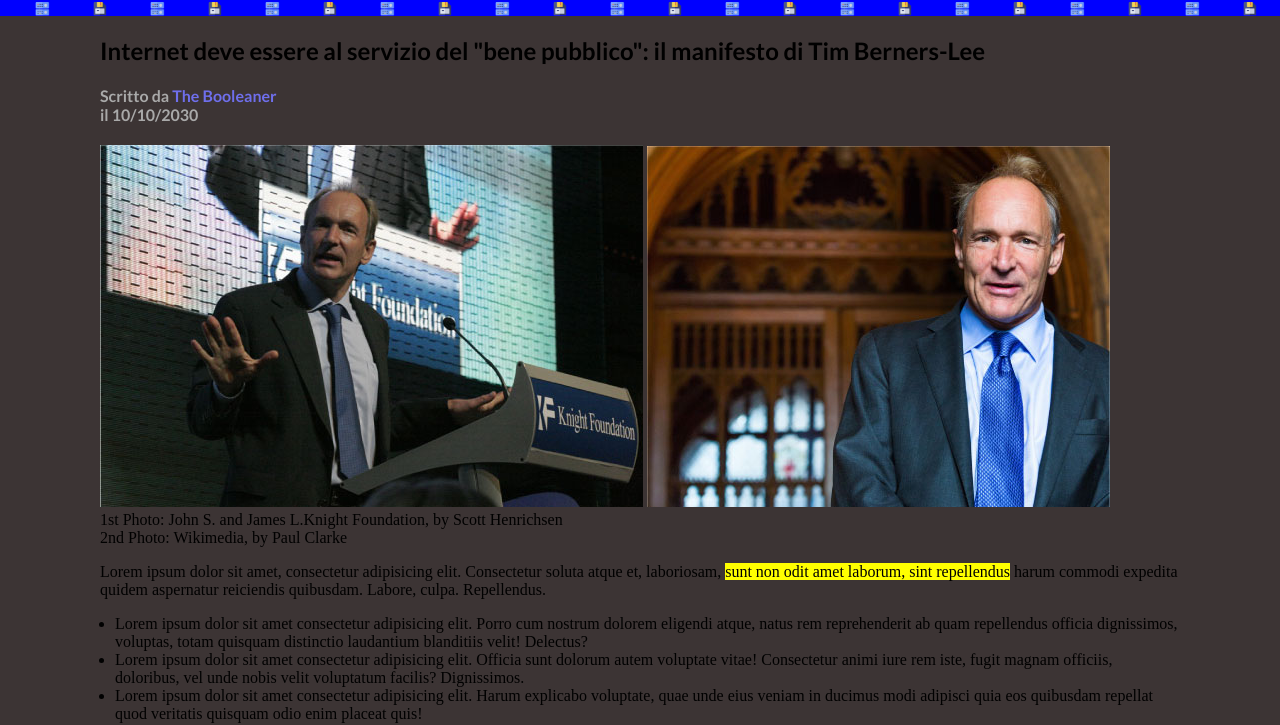
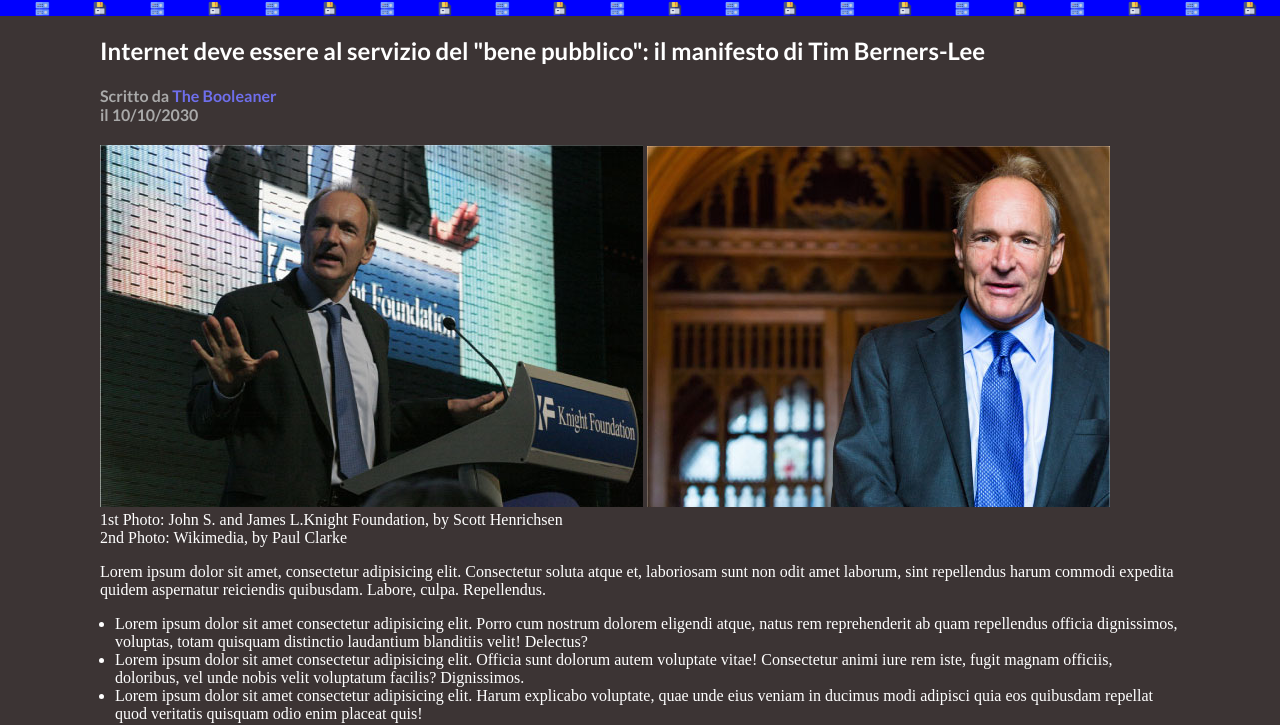
Before and after one commit to mauriziogiuffredi91/html-css-booleaner, a website: page index.html in a window 1280 px wide. Shown: the part 99-824 px from the top of the page. Drawn offline with Linux system fonts and the light colour scheme.

Commit message:
change text color

```diff
--- a/index.html
+++ b/index.html
@@ -27,7 +27,7 @@
     <main>
 
       <!-- Prima sezione -->
-      <section>
+      <section class="first-s">
         <div class="title">
           <h1>
             Internet deve essere al servizio del "bene pubblico": il manifesto
@@ -52,21 +52,17 @@
 
       <!-- Seconda sezione -->
 
-      <section>
+      <section class="first-s">
         <p>
           Lorem ipsum dolor sit amet, consectetur adipisicing elit. Consectetur
-          soluta atque et, laboriosam,
-          <span class="yellow"
-            >sunt non odit amet laborum, sint repellendus</span
-          >
-          harum commodi expedita quidem aspernatur reiciendis quibusdam. Labore,
+          soluta atque et, laboriosam sunt non odit amet laborum, sint repellendus          harum commodi expedita quidem aspernatur reiciendis quibusdam. Labore,
           culpa. Repellendus.
         </p>
       </section>
 
       <!-- Terza sezione -->
 
-      <section>
+      <section class="first-s">
         <ul id="lista">
           <li>
             Lorem ipsum dolor sit amet consectetur adipisicing elit. Porro cum
@@ -147,15 +143,12 @@
 
       <!-- Quinta sezione -->
 
-      <section>
+      <section class="first-s">
         <p>
           Lorem ipsum dolor sit amet, consectetur adipisicing elit. Dicta,
           dignissimos nam nemo adipisci soluta cum deleniti veniam culpa ducimus
           beatae. Consectetur reprehenderit itaque vero reiciendis expedita,
-          mollitia doloribus molestiae cum!
-          <span class="yellow"
-            >Lorem ipsum dolor sit, amet consectetur adipisicing elit.</span
-          >
+          mollitia doloribus molestiae cum! Lorem ipsum dolor sit, amet consectetur adipisicing elit.
           Tempora, error neque corporis, iusto deserunt doloremque, obcaecati
           nesciunt quos ullam nemo eveniet! At quasi fuga ipsum porro reiciendis
           aliquid maxime voluptate. Lorem ipsum dolor sit amet consectetur
--- a/style.css
+++ b/style.css
@@ -80,10 +80,12 @@ th {
   height: 208px;
 }
 
-.yellow {
-  background: yellow;
-}
+
 
 .row-middle{
   background: white;
 }
+
+.first-s{
+  color: white;
+}
```
